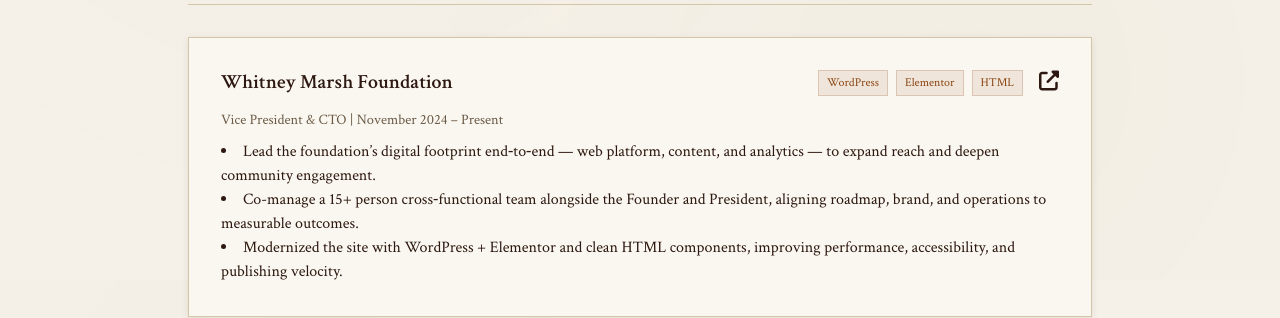
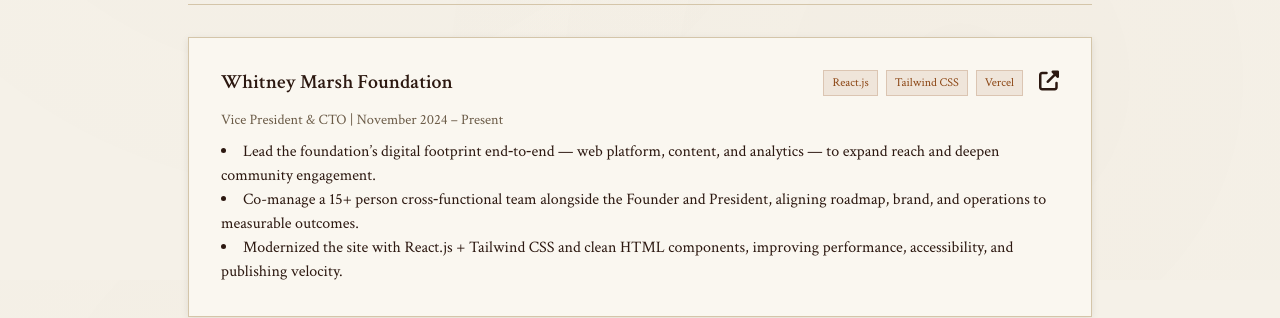
Before and after one commit to cmor03/cmor03.github.io, a plain HTML site: page about.html in a window 1280 px wide. Shown: the part 520-838 px from the top of the page. Drawn offline with nearby package versions, Linux system fonts and the light colour scheme.

Commit message:
updated technologies

```diff
--- a/about.html
+++ b/about.html
@@ -52,9 +52,9 @@
                         <h3 class="card-title">
                             <span>Whitney Marsh Foundation</span>
                             <div class="card-actions">
-                                <span class="inline-flex items-center rounded-full px-2 py-1 text-xs font-semibold bg-blue-50 text-blue-700 border border-blue-200">WordPress</span>
-                                <span class="inline-flex items-center rounded-full px-2 py-1 text-xs font-semibold bg-rose-50 text-rose-700 border border-rose-200">Elementor</span>
-                                <span class="inline-flex items-center rounded-full px-2 py-1 text-xs font-semibold bg-slate-100 text-slate-700 border border-slate-200">HTML</span>
+                                <span class="inline-flex items-center rounded-full px-2 py-1 text-xs font-semibold bg-blue-50 text-blue-700 border border-blue-200">React.js</span>
+                                <span class="inline-flex items-center rounded-full px-2 py-1 text-xs font-semibold bg-rose-50 text-rose-700 border border-rose-200">Tailwind CSS</span>
+                                <span class="inline-flex items-center rounded-full px-2 py-1 text-xs font-semibold bg-slate-100 text-slate-700 border border-slate-200">Vercel</span>
                                 <a href="https://whitneymarsh.org" target="_blank" rel="noopener noreferrer" class="icon-link ml-2" aria-label="Whitney Marsh Foundation website">
                                     <i class="fas fa-external-link-alt"></i>
                                 </a>
@@ -64,7 +64,7 @@
                         <ul class="list-disc list-inside mt-2">
                             <li>Lead the foundation’s digital footprint end‑to‑end — web platform, content, and analytics — to expand reach and deepen community engagement.</li>
                             <li>Co-manage a 15+ person cross‑functional team alongside the Founder and President, aligning roadmap, brand, and operations to measurable outcomes.</li>
-                            <li>Modernized the site with WordPress + Elementor and clean HTML components, improving performance, accessibility, and publishing velocity.</li>
+                            <li>Modernized the site with React.js + Tailwind CSS and clean HTML components, improving performance, accessibility, and publishing velocity.</li>
                         </ul>
                     </div>
                     <div class="card">
```
